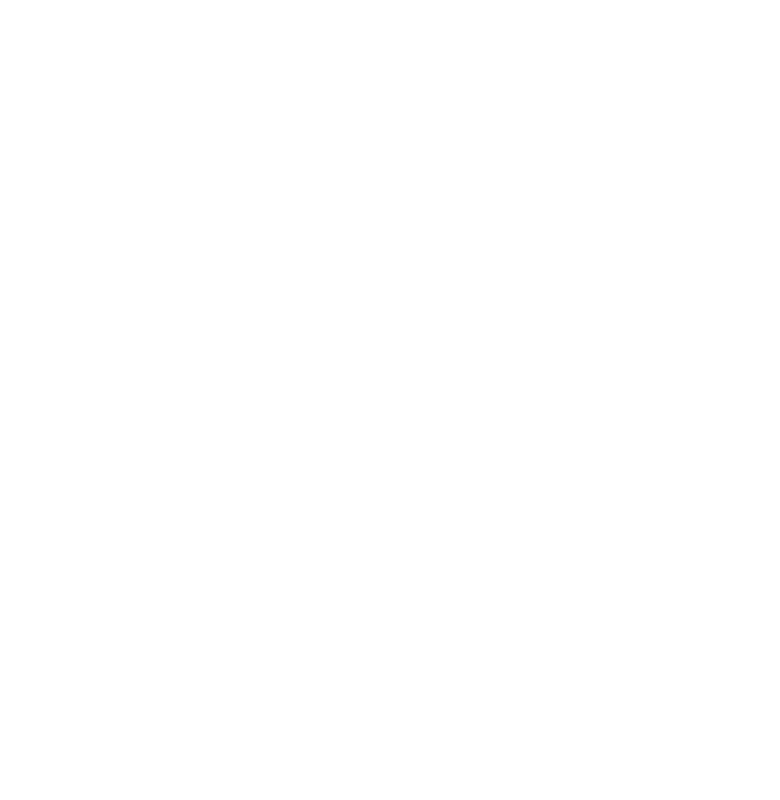
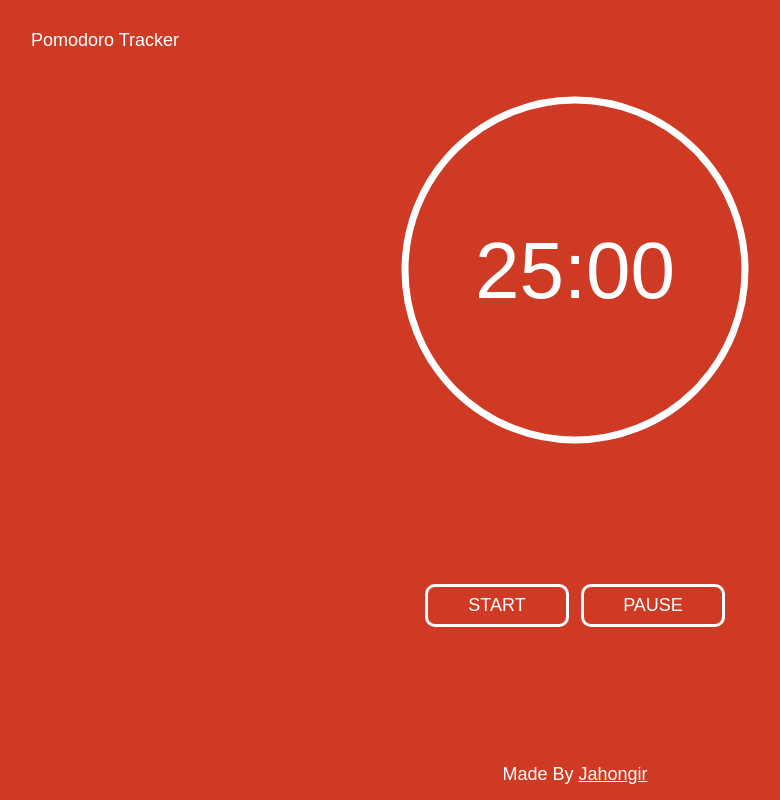
Before and after one commit to TJahongir/Pomodoro, a plain HTML site: page index.html in a window 1280 px wide. Shown: the whole page, without its empty margins (65-845 px from the left). Drawn offline with Linux system fonts and the light colour scheme.

Commit message:
Web UI is finished

```diff
--- a/index.html
+++ b/index.html
@@ -8,6 +8,43 @@
     <title>Pomodoro App</title>
   </head>
   <body>
+    <header>
+      <h3 class="logo">Pomodoro Tracker</h3>
+      <nav>
+        <h3 class="settings"><i class="fas fa-cogs"></i> Settings</h3>
+      </nav>
+    </header>
+    <main class="main">
+      <div class="counter">
+        <div class="counter-circle">
+          <svg height="350" width="350">
+            <circle
+              cx="175"
+              cy="175"
+              r="170"
+              stroke="#fff"
+              stroke-width="7"
+              fill="none"
+            />
+          </svg>
+          <div class="counter-time">25:00</div>
+        </div>
+      </div>
+      <div class="btns">
+        <button class="btn">START</button>
+        <button class="btn">PAUSE</button>
+      </div>
+      <div class="credits">
+        <h3 class="credit">
+          Made By
+          <a class="credit-link" href="http://toshkhujaev.com">Jahongir</a>
+        </h3>
+      </div>
+    </main>
     <script src="js/main.js"></script>
+    <script
+      src="https://kit.fontawesome.com/463f73551f.js"
+      crossorigin="anonymous"
+    ></script>
   </body>
 </html>
--- a/scss/style.scss
+++ b/scss/style.scss
@@ -0,0 +1,101 @@
+$primaryColor: #cf3a24;
+
+* {
+  margin: 0;
+  padding: 0;
+  box-sizing: border-box;
+  font-size: 10px;
+  font-family: 'Montserrat', sans-serif;
+  color: #fff;
+}
+
+body {
+  height: 100vh;
+  width: 100vw;
+  background-color: $primaryColor;
+
+  header {
+    width: 85%;
+    margin: 0 auto;
+    display: flex;
+    justify-content: space-between;
+    align-items: center;
+    height: 10vh;
+
+    .settings,
+    .logo {
+      cursor: pointer;
+      font-weight: 400;
+    }
+
+    .settings {
+      display: none;
+    }
+
+    h3,
+    i {
+      font-size: 1.8rem;
+    }
+  }
+
+  main {
+    height: 90vh;
+    width: 50rem;
+    margin: 0 auto;
+    display: flex;
+    justify-content: space-between;
+    align-items: center;
+    flex-direction: column;
+    padding: 1.5rem 0;
+
+    .counter {
+      &-circle {
+        position: relative;
+      }
+
+      &-time {
+        position: absolute;
+        top: 50%;
+        left: 50%;
+        transform: translate(-50%, -50%);
+        font-size: 8rem;
+      }
+    }
+
+    .btns {
+      width: 60%;
+      margin: 0 auto;
+      display: flex;
+      justify-content: space-between;
+
+      .btn {
+        display: inline-block;
+        width: 48%;
+        height: auto;
+        background: none;
+        color: #fff;
+        border: 3px solid #fff;
+        border-radius: 10px;
+        font-size: 1.8rem;
+        padding: 0.8rem 1rem;
+        transition: transform 0.3s ease-out;
+        outline: none;
+        cursor: pointer;
+
+        &:hover {
+          transform: translateY(-3px);
+        }
+      }
+    }
+  }
+
+  .credits {
+    .credit,
+    a {
+      font-size: 1.8rem;
+      font-weight: 400;
+    }
+  }
+}
+
+@import 'mobile';
```
Also changed, not shown: css/style.min.css, scss/_mobile.scss (added).
